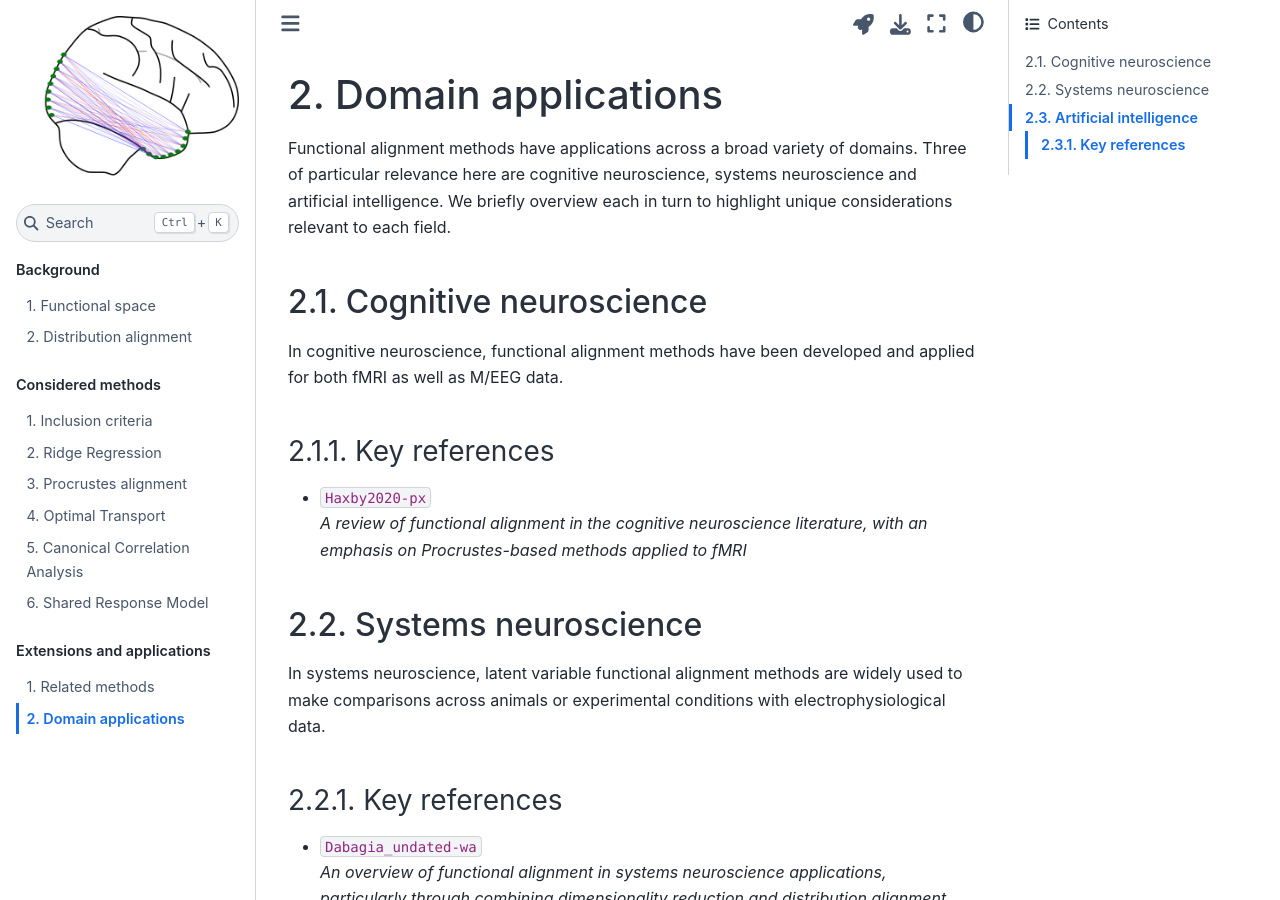
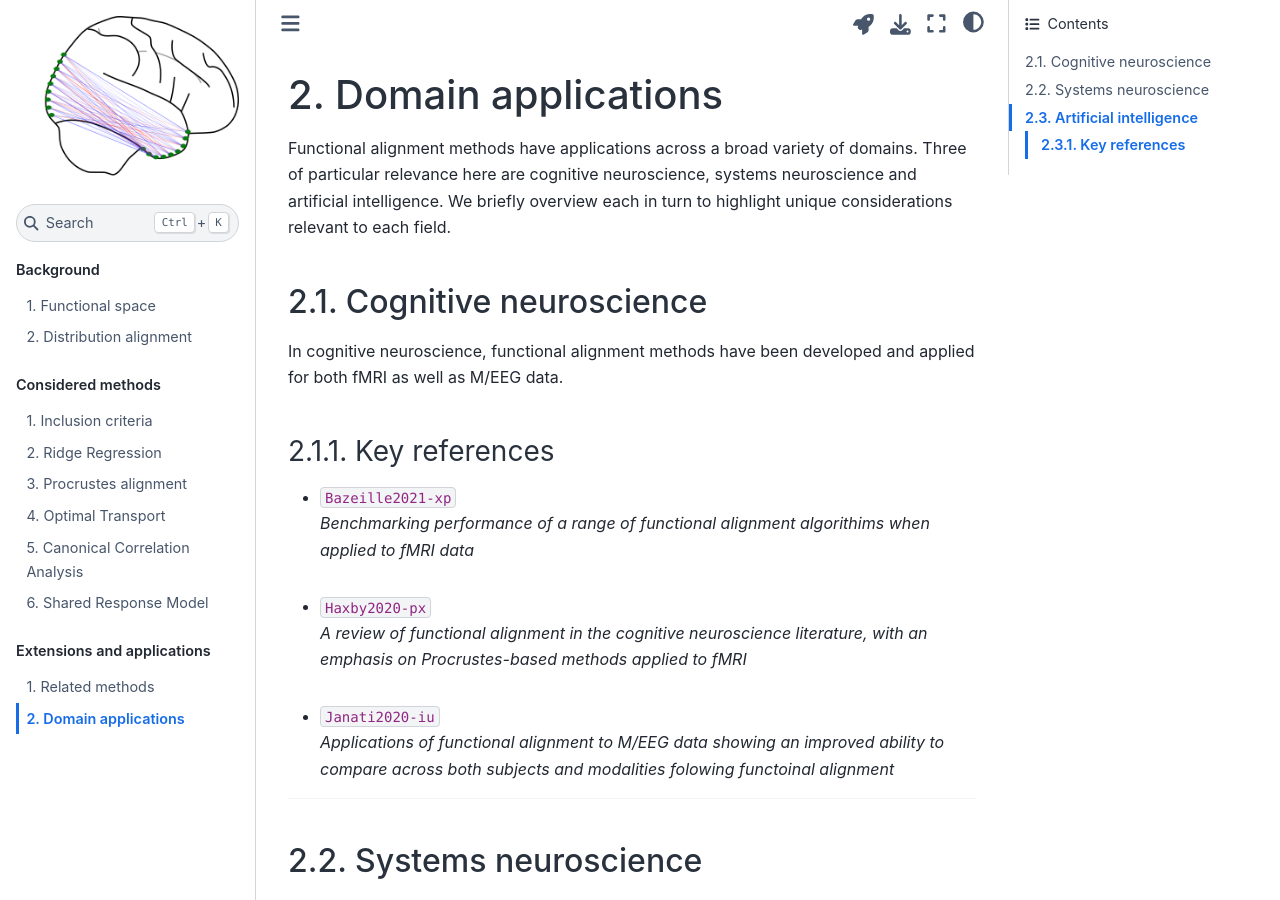
Before and after one commit to neurodatascience/fmralign-tutorials, a Jupyter Book: the page built from content/2-1-domain-applications.md, in a window 1280 px wide and 900 px high. Built offline with Jupyter Book 1.0.4 settings and Sphinx 7.4.7 and the Sphinx Book theme 1.1.4, drawn with Linux system fonts in a browser that asks for light colours; cross-references to code outside the pages are shown as plain code.

Commit message:
Add Janati, Bazeille references

````diff
--- a/content/2-1-domain-applications.md
+++ b/content/2-1-domain-applications.md
@@ -19,8 +19,16 @@ In cognitive neuroscience, functional alignment methods have been developed and
 
 ### Key references
 
+* {cite:ts}`Bazeille2021-xp`
+  *Benchmarking performance of a range of functional alignment algorithims when applied to fMRI data*
+  <br>
 * {cite:ts}`Haxby2020-px`
   *A review of functional alignment in the cognitive neuroscience literature, with an emphasis on Procrustes-based methods applied to fMRI*
+  <br>
+* {cite:ts}`Janati2020-iu`
+  *Applications of functional alignment to M/EEG data showing an improved ability to compare across both subjects and modalities folowing functoinal alignment*
+
+---
 
 ## Systems neuroscience
 
@@ -34,6 +42,8 @@ In systems neuroscience, latent variable functional alignment methods are widely
 * {cite:ts}`Williams2021-ur`
   *A recent empirical paper advancing new, generalized shape metrics for aligning both biological and artificial neural network data.*
 
+---
+
 ## Artificial intelligence
 
 In artificial intelligence, functional alignment methods can be used to compare networks with different initializations or at different stages in training.
@@ -45,6 +55,8 @@ In artificial intelligence, functional alignment methods can be used to compare
   <br>
 * {cite:ts}`Kornblith2019-bk`
 
+---
+
 ```{bibliography}
 :style: unsrt
 :filter: docname in docnames
--- a/content/references.bib
+++ b/content/references.bib
@@ -169,3 +169,33 @@ year     =  1966
   primaryclass  = {stat.ML},
   eprint        = {2110.14739}
 }
+
+
+@article{Bazeille2021-xp,
+  title    = {An empirical evaluation of functional alignment using
+              inter-subject decoding},
+  author   = {Bazeille, Thomas and DuPre, Elizabeth and Richard, Hugo and
+              Poline, Jean-Baptiste and Thirion, Bertrand},
+  journal  = {Neuroimage},
+  pages    = {118683},
+  month    = oct,
+  year     = 2021,
+  keywords = {Functional alignment; Inter-subject variability; Predictive
+              modeling; fMRI},
+  language = {en}
+}
+
+
+@article{Janati2020-iu,
+  title    = {Multi-subject {MEG/EEG} source imaging with sparse multi-task
+              regression},
+  author   = {Janati, Hicham and Bazeille, Thomas and Thirion, Bertrand and
+              Cuturi, Marco and Gramfort, Alexandre},
+  journal  = {Neuroimage},
+  volume   = 220,
+  pages    = {116847},
+  month    = oct,
+  year     = 2020,
+  keywords = {Brain; EEG / MEG source imaging; Inverse modeling},
+  language = {en}
+}
````
